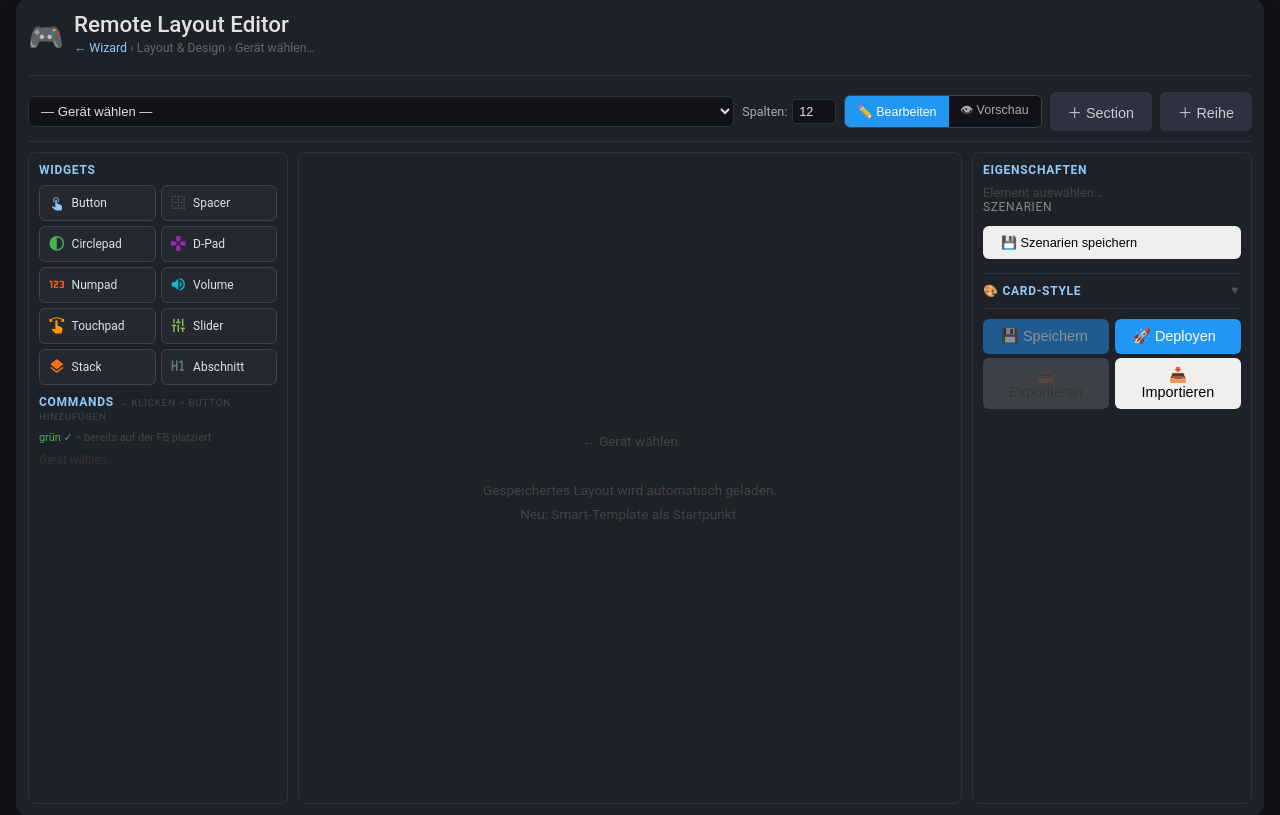
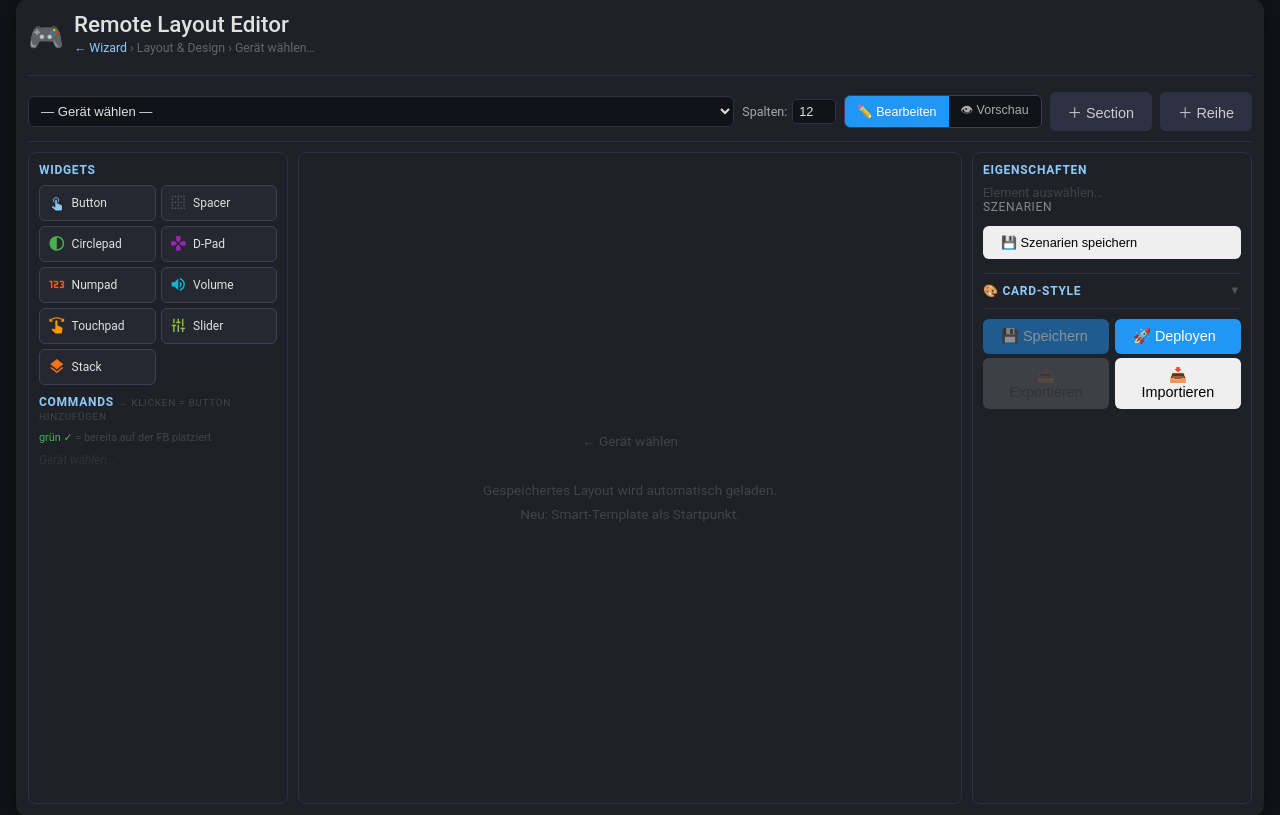
Before and after one commit to XtraLarge/scenario-remote-control, a Flask app: template generator/wizard/templates/editor.html in a window 1280 px wide. Shown: the part 17-832 px from the top of the page. Run offline with Flask 3, Linux system fonts and the light colour scheme; the template is opened without the code that fills it, so the values that code supplies are empty.

Commit message:
revert: Abschnitt-Widget (type:label) entfernt — nicht gewünscht

```diff
--- a/generator/wizard/templates/editor.html
+++ b/generator/wizard/templates/editor.html
@@ -44,7 +44,7 @@
     .matrix-empty.drag-over{border-color:#2196f3;background:#0d1929;color:#2196f3}
     .row-num{font-size:.62rem;color:#444;min-width:14px;text-align:right}
     .cell.spacer{background:#111318;border-style:dashed;color:#333;font-size:.65rem}
-    .cell.widget-circlepad{border-color:#4caf50}.cell.widget-dpad{border-color:#9c27b0}.cell.widget-stack{border-color:#f97316;align-items:flex-start!important;padding:4px 3px}.stack-preview{display:flex;flex-direction:column;width:100%;gap:2px;overflow:hidden}.stack-sub{background:rgba(249,115,22,0.12);border-radius:3px;padding:2px 3px;display:flex;align-items:center;justify-content:center;gap:2px;min-height:20px;font-size:.65rem;overflow:hidden}.stack-sub i{font-size:.85rem;flex-shrink:0}.cell.widget-label{border-color:#607d8b;background:rgba(96,125,139,0.08);align-items:center;justify-content:flex-start!important;padding:3px 8px;cursor:pointer}.label-badge{font-size:.65rem;font-weight:700;text-transform:uppercase;letter-spacing:.06em;color:#90a4ae;border-left:2px solid #607d8b;padding-left:5px;white-space:nowrap;overflow:hidden;text-overflow:ellipsis;flex:1}
+    .cell.widget-circlepad{border-color:#4caf50}.cell.widget-dpad{border-color:#9c27b0}.cell.widget-stack{border-color:#f97316;align-items:flex-start!important;padding:4px 3px}.stack-preview{display:flex;flex-direction:column;width:100%;gap:2px;overflow:hidden}.stack-sub{background:rgba(249,115,22,0.12);border-radius:3px;padding:2px 3px;display:flex;align-items:center;justify-content:center;gap:2px;min-height:20px;font-size:.65rem;overflow:hidden}.stack-sub i{font-size:.85rem;flex-shrink:0}
     .cell.widget-numpad{border-color:#ff5722}.cell.widget-volume{border-color:#00bcd4}
     .cell-del{position:absolute;top:-6px;right:-6px;width:14px;height:14px;background:#c62828;color:#fff;border-radius:50%;font-size:.6rem;display:none;align-items:center;justify-content:center;cursor:pointer}
     .cell:hover .cell-del,.matrix-cell:hover .cell-del{display:flex}
@@ -208,7 +208,6 @@
         <div class="widget-item" data-type="touchpad"   draggable="true" onclick="addCellToLast('touchpad')"><i class="mdi mdi-gesture-swipe" style="font-size:1.1rem;color:#ff9800"></i><span>Touchpad</span></div>
         <div class="widget-item" data-type="slider"     draggable="true" onclick="addCellToLast('slider')"><i class="mdi mdi-tune-vertical" style="font-size:1.1rem;color:#8bc34a"></i><span>Slider</span></div>
         <div class="widget-item" data-type="stack"      draggable="true" onclick="addCellToLast('stack')"><i class="mdi mdi-layers" style="font-size:1.1rem;color:#f97316"></i><span>Stack</span></div>
-        <div class="widget-item" data-type="label"      draggable="true" onclick="addCellToLast('label')"><i class="mdi mdi-format-header-1" style="font-size:1.1rem;color:#607d8b"></i><span>Abschnitt</span></div>
       </div>
       <div class="panel-title" style="margin-top:4px">Commands <span style="font-size:.62rem;font-weight:400;color:#444">→ klicken = Button hinzufügen</span></div>
       <div style="font-size:.68rem;color:#444;margin-bottom:5px"><span style="color:#4caf50">grün ✓</span> = bereits auf der FB platziert</div>
@@ -544,7 +543,7 @@ function firstFreeCol(row, gc, span) {
 }
 function defaultCols(type){
   const gc2=parseInt(document.getElementById('grid-cols')?.value||12);
-  return {button:1,spacer:1,circlepad:3,dpad:3,numpad:3,volume:1,touchpad:4,slider:4,stack:1,label:gc2}[type]||1;
+  return {button:1,spacer:1,circlepad:3,dpad:3,numpad:3,volume:1,touchpad:4,slider:4,stack:1}[type]||1;
 }
 
 function makeCell(type, col) {
@@ -552,7 +551,6 @@ function makeCell(type, col) {
   const c=col||1;
   if(type==='button')    return {type,props:{col:c,cols:1,name:`${id}_btn`,label:'Button',icon:'',command:'',haptics:true,display:'both'}};
   if(type==='spacer')    if(type==='stack')    return {type:'stack',cells:[],props:{col:c,cols:1}};
-  if(type==='label')    return {type:'label',props:{col:1,cols:parseInt(document.getElementById('grid-cols')?.value||12),text:'Abschnitt'}};
   return {type,props:{col:c,cols:1}};
   if(type==='circlepad') return {type,props:{col:c,cols:3,up:'DirectionUp',down:'DirectionDown',left:'DirectionLeft',right:'DirectionRight',ok:'OK'}};
   if(type==='dpad')      return {type,props:{col:c,cols:3,up:'DirectionUp',down:'DirectionDown',left:'DirectionLeft',right:'DirectionRight',ok:'Select'}};
@@ -765,10 +763,6 @@ function cellHtml(cell) {
   const t=cell.type;
   if(t==='spacer')    return `<span class="cell-label" style="color:#333">space</span>`;
   if(t==='stack'){const sc2=cell.cells||[];if(!sc2.length)return`<i class="cell-icon mdi mdi-layers" style="color:#f97316"></i><span class="cell-label">Stack (leer)</span>`;return`<div class="stack-preview">${sc2.map(s=>{if(s.type==='spacer')return`<div class="stack-sub" style="color:#555;">—</div>`;const ic=s.props?.icon||'';const dp=s.props?.display||'both';const lb=dp!=='icon'?(s.props?.label||s.props?.command||''):'';const ih=ic&&dp!=='text'?`<i class="mdi ${ic.replace('mdi:','mdi-')}"></i>`:'';const tx=lb?`<span style="overflow:hidden;text-overflow:ellipsis;white-space:nowrap;max-width:40px">${esc(lb)}</span>`:'';return`<div class="stack-sub">${ih}${tx}</div>`;}).join('')}</div>`;}
-  if(t==='label'){
-    const txt=cell.props?.text||'Abschnitt';
-    return`<span class="label-badge">${esc(txt)}</span>`;
-  }
   if(t==='circlepad') return `<i class="cell-icon mdi mdi-circle-half-full" style="color:#4caf50"></i><span class="cell-label">Circle</span>`;
   if(t==='dpad')      return `<i class="cell-icon mdi mdi-gamepad" style="color:#9c27b0"></i><span class="cell-label">D-Pad</span>`;
   if(t==='numpad')    return `<i class="cell-icon mdi mdi-numeric" style="color:#ff5722"></i><span class="cell-label">Num</span>`;
@@ -793,7 +787,7 @@ function renderProps() {
   if(!cell){panel.innerHTML='<span style="color:#444">—</span>';return;}
   const cmds=currentDevice?.cmds||[];
   const gc=document.getElementById('grid-cols').value||12;
-  const typeOpts=['button','spacer','circlepad','dpad','numpad','volume','touchpad','slider','stack','label']
+  const typeOpts=['button','spacer','circlepad','dpad','numpad','volume','touchpad','slider','stack'']
     .map(t=>`<option value="${t}" ${cell.type===t?'selected':''}>${t}</option>`).join('');
 
   let html=`
@@ -880,16 +874,6 @@ function renderProps() {
     html+=`<div class="prop-sep">Numpad</div>
       <div class="prop-group"><label class="prop-label">Command für 0</label>
       <select class="prop-input" onchange="setProp('zero',this.value)">${'<option value="">—</option>'+cmds.map(c=>`<option value="${c}" ${cell.props?.zero===c?'selected':''}>${c}</option>`).join('')}</select></div>`;
-  }
-
-  if(cell.type==='label'){
-    html+=`<div class="prop-sep">Abschnitt-Label</div>
-      <div class="prop-group"><label class="prop-label">Text</label>
-        <input class="prop-input" type="text" value="${esc(cell.props?.text||'Abschnitt')}"
-               oninput="setProp('text',this.value);renderCanvas()"></div>
-      <div class="prop-group"><label class="prop-label">Breite</label>
-        <input class="prop-input" type="range" min="1" max="${gc}" value="${cell.props?.cols||gc}"
-               oninput="setProp('cols',+this.value);renderCanvas()"></div>`;
   }
 
   if(cell.type==='stack'){
@@ -1112,17 +1096,6 @@ function exportLayout(){
             if(!seen.has(nm)){seen.add(nm);acts.push({type:'button',name:nm,label:lbl,icon:ic,haptics:true,tap_action:{action:'perform-action',perform_action:'remote.send_command',target:{entity_id:hubEnt},data:{device:devId,command:p[k]||''}}});}
           });return;
         }
-        if(cell.type==='label'){
-          const lname=`${dev.id}_lbl_${(cell.props?.text||'sec').replace(/\W+/g,'_').toLowerCase()}`;
-          rowRef.push(lname);
-          if(!seen.has(lname)){seen.add(lname);
-            acts.push({type:'button',name:lname,label:cell.props?.text||'',haptics:false,
-              tap_action:{action:'none'},
-              styles:':host{background:rgba(255,255,255,0.04);border-left:2px solid var(--accent-color);border-radius:3px;padding:2px 0}'
-              +'.label{font-size:.65rem;font-weight:700;text-transform:uppercase;letter-spacing:.06em;color:var(--secondary-text-color)}'
-            });}
-          return;
-        }
         if(cell.type==='stack'){
           const stackNames=[];
           (cell.cells||[]).forEach(sc=>{
```
